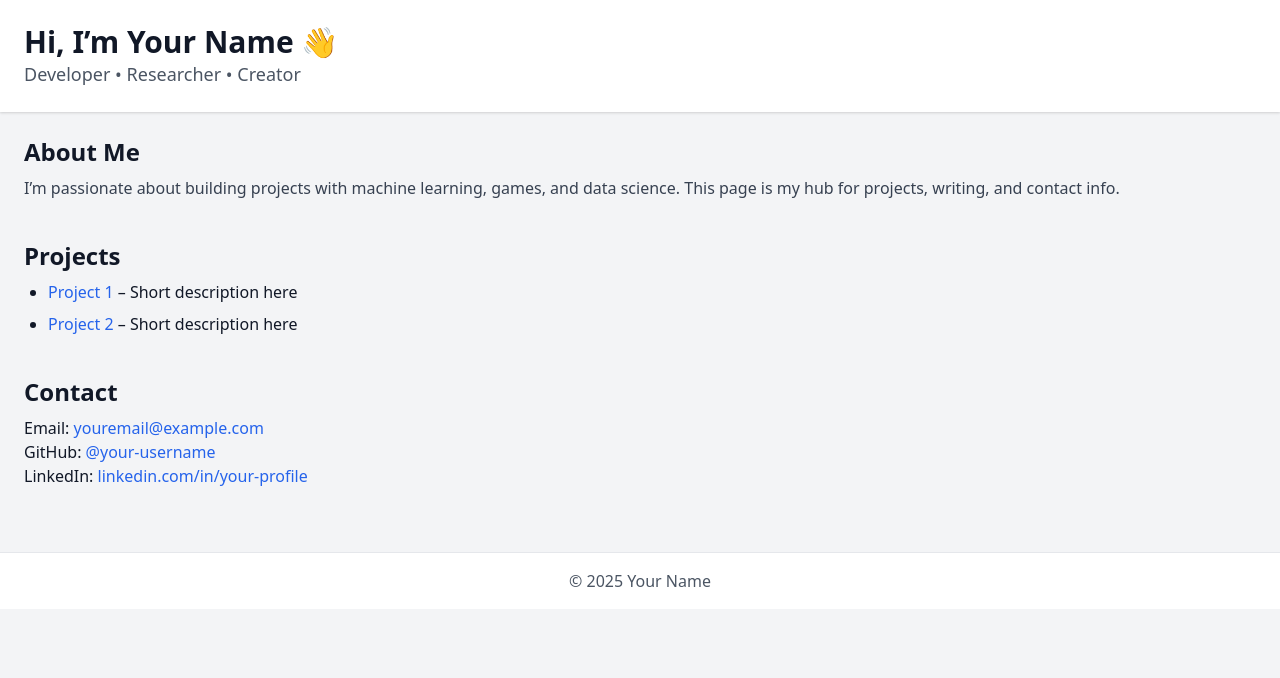
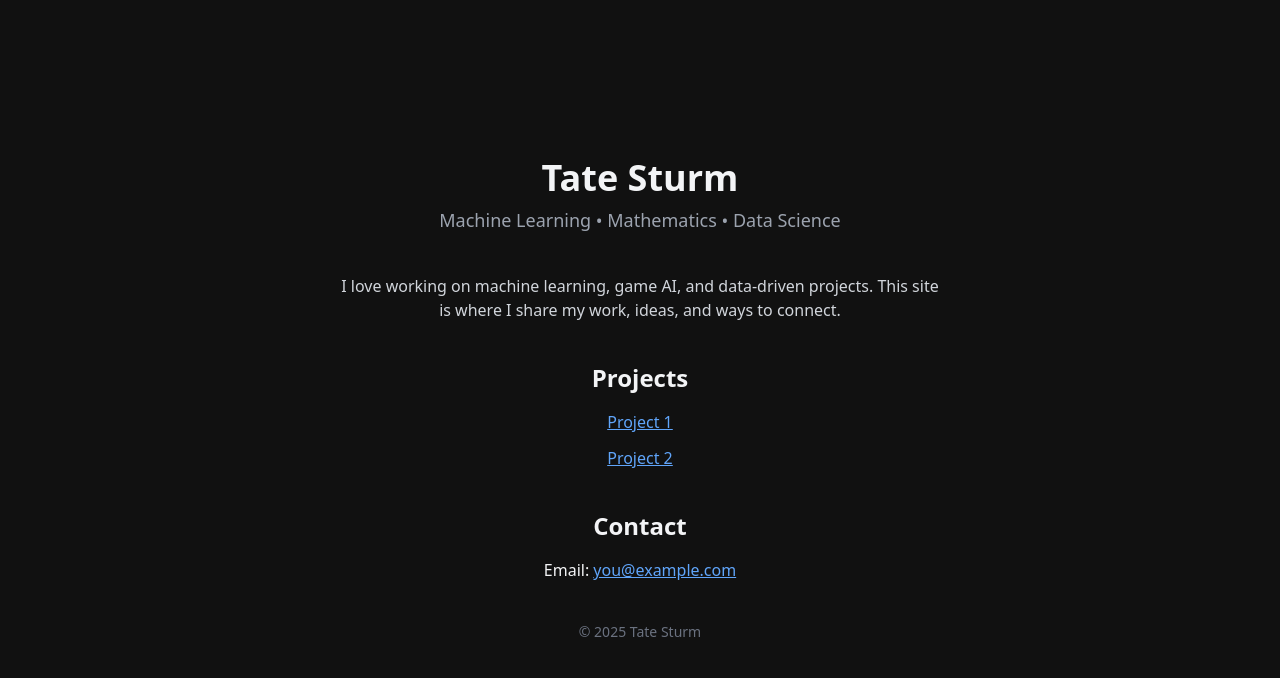
Before and after one commit to AvernusVenine/avernus.github.io, a plain HTML site: page index.html in a window 1280 px wide. Drawn offline with nearby package versions, Linux system fonts and the light colour scheme.

Commit message:
Changes to index.html

```diff
--- a/index.html
+++ b/index.html
@@ -3,45 +3,89 @@
 <head>
   <meta charset="UTF-8">
   <meta name="viewport" content="width=device-width, initial-scale=1.0">
-  <title>Your Name | Portfolio</title>
+  <title>Tate Sturm | Portfolio</title>
   <link href="https://cdn.jsdelivr.net/npm/tailwindcss@2.2.19/dist/tailwind.min.css" rel="stylesheet">
+  <link href="https://cdn.jsdelivr.net/npm/aos@2.3.4/dist/aos.css" rel="stylesheet">
+
+  <style>
+    /* Particles background */
+    #tsparticles {
+      position: fixed;
+      top: 0;
+      left: 0;
+      width: 100%;
+      height: 100%;
+      z-index: -1;
+      background: #111; /* dark background */
+    }
+  </style>
+
+  <!-- tsParticles library -->
+  <script src="https://cdn.jsdelivr.net/npm/tsparticles@3/tsparticles.bundle.min.js"></script>
 </head>
-<body class="bg-gray-100 text-gray-900 font-sans">
-  <header class="bg-white shadow p-6">
-    <h1 class="text-3xl font-bold">Hi, I’m Your Name 👋</h1>
-    <p class="text-lg text-gray-600">Developer • Researcher • Creator</p>
+
+<body class="bg-gray-900 text-gray-100 font-sans">
+
+  <!-- Particles div -->
+  <div id="tsparticles"></div>
+
+  <!-- Content wrapper -->
+  <div class="flex items-center justify-center min-h-screen">
+    <div class="max-w-2xl text-center p-8">
+
+      <header class="mb-10" data-aos="fade-up">
+        <h1 class="text-4xl font-bold mb-2">Tate Sturm</h1>
+        <p class="text-lg text-gray-400">Machine Learning • Mathematics • Data Science</p>
       </header>
 
-  <main class="p-6 space-y-10">
-    <!-- About Section -->
-    <section>
-      <h2 class="text-2xl font-semibold mb-2">About Me</h2>
-      <p class="text-gray-700">
-        I’m passionate about building projects with machine learning, games, and data science.
-        This page is my hub for projects, writing, and contact info.
+      <section class="mb-10" data-aos="fade-up" data-aos-delay="250">
+        <p class="text-gray-300">
+          I love working on machine learning, game AI, and data-driven projects.
+          This site is where I share my work, ideas, and ways to connect.
         </p>
       </section>
 
-    <!-- Projects Section -->
-    <section>
-      <h2 class="text-2xl font-semibold mb-2">Projects</h2>
-      <ul class="list-disc ml-6 space-y-2">
-        <li><a href="https://github.com/your-username/project1" class="text-blue-600 hover:underline">Project 1</a> – Short description here</li>
-        <li><a href="https://github.com/your-username/project2" class="text-blue-600 hover:underline">Project 2</a> – Short description here</li>
+      <section class="mb-10" data-aos="fade-up" data-aos-delay="500">
+        <h2 class="text-2xl font-semibold mb-4">Projects</h2>
+        <ul class="space-y-3">
+          <li><a href="#" class="text-blue-400 hover:text-blue-300 underline">Project 1</a></li>
+          <li><a href="#" class="text-blue-400 hover:text-blue-300 underline">Project 2</a></li>
         </ul>
       </section>
 
-    <!-- Contact Section -->
-    <section>
-      <h2 class="text-2xl font-semibold mb-2">Contact</h2>
-      <p>Email: <a href="mailto:youremail@example.com" class="text-blue-600 hover:underline">youremail@example.com</a></p>
-      <p>GitHub: <a href="https://github.com/your-username" class="text-blue-600 hover:underline">@your-username</a></p>
-      <p>LinkedIn: <a href="https://linkedin.com/in/your-profile" class="text-blue-600 hover:underline">linkedin.com/in/your-profile</a></p>
+      <section data-aos="fade-up" data-aos-delay="750">
+        <h2 class="text-2xl font-semibold mb-4">Contact</h2>
+        <p>Email: <a href="mailto:you@example.com" class="text-blue-400 hover:text-blue-300 underline">you@example.com</a></p>
       </section>
-  </main>
 
-  <footer class="bg-white border-t mt-10 p-4 text-center text-gray-600">
-    © 2025 Your Name
+      <footer class="mt-10 text-gray-500 text-sm" data-aos="fade-up" data-aos-delay="1000">
+        © 2025 Tate Sturm
       </footer>
+
+    </div>
+  </div>
+
+  <!-- AOS library -->
+  <script src="https://cdn.jsdelivr.net/npm/aos@2.3.4/dist/aos.js"></script>
+  <script>
+    AOS.init({ duration: 1000, once: true });
+  </script>
+
+  <!-- Initialize particles AFTER DOM is ready -->
+  <script>
+    tsParticles.load("tsparticles", {
+      background: { color: { value: "#111111" } },
+      particles: {
+        number: { value: 80 },
+        color: { value: "#ffffff" },
+        opacity: { value: 0.6 },
+        size: { value: 3 },
+        move: { enable: true, speed: 1, direction: "none", random: true },
+        links: { enable: true, distance: 120, color: "#ffffff", opacity: 0.3, width: 1 }
+      },
+      interactivity: { events: { onhover: { enable: true, mode: "grab" } } }
+    });
+  </script>
+
 </body>
 </html>
--- /dev/null
+++ b/style.css
@@ -0,0 +1,10 @@
+#tsparticles {
+     position: fixed;
+     width: 100%;
+     height: 100%;
+     top: 0;
+     left: 0;
+     z-index: -1;
+     background: #111; /* dark bg */
+     pointer-events: none; /* allow clicks to pass through */
+   }
```
Lines whose indentation alone changed are shown as unchanged.
